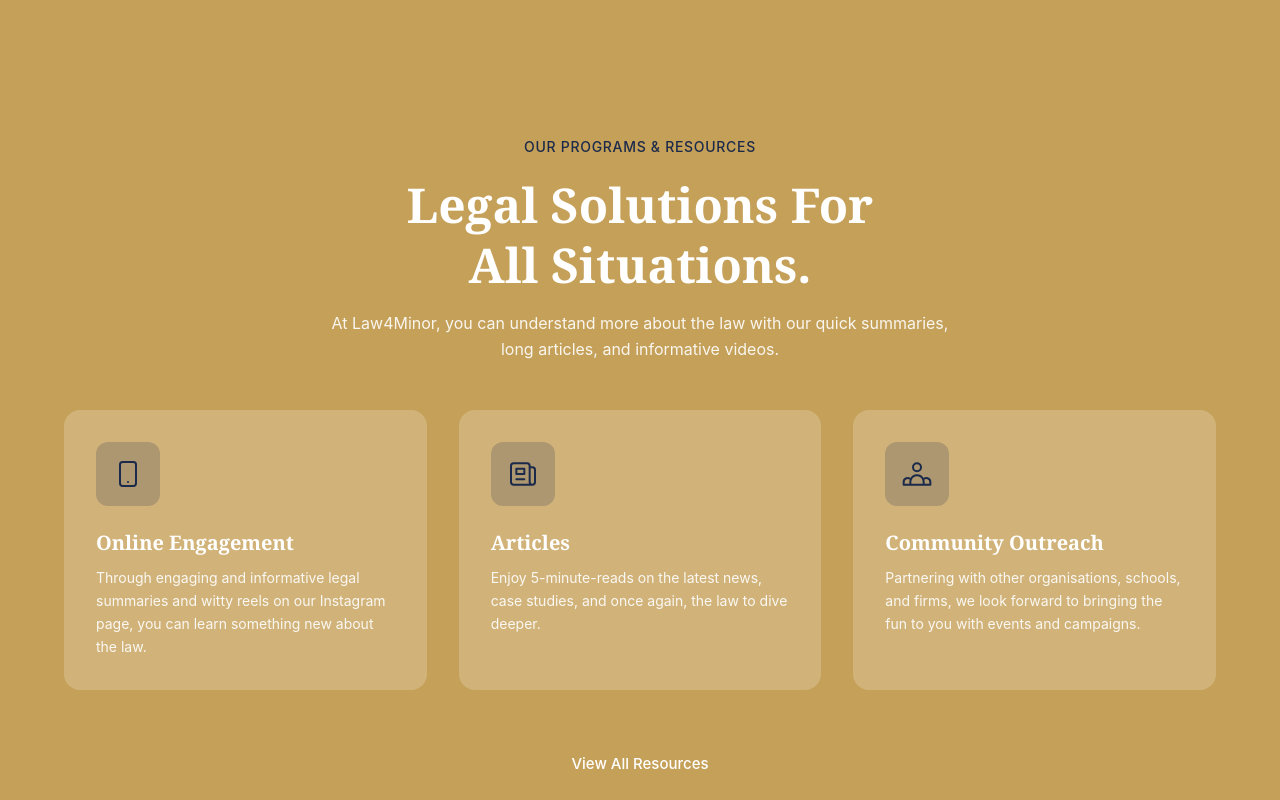
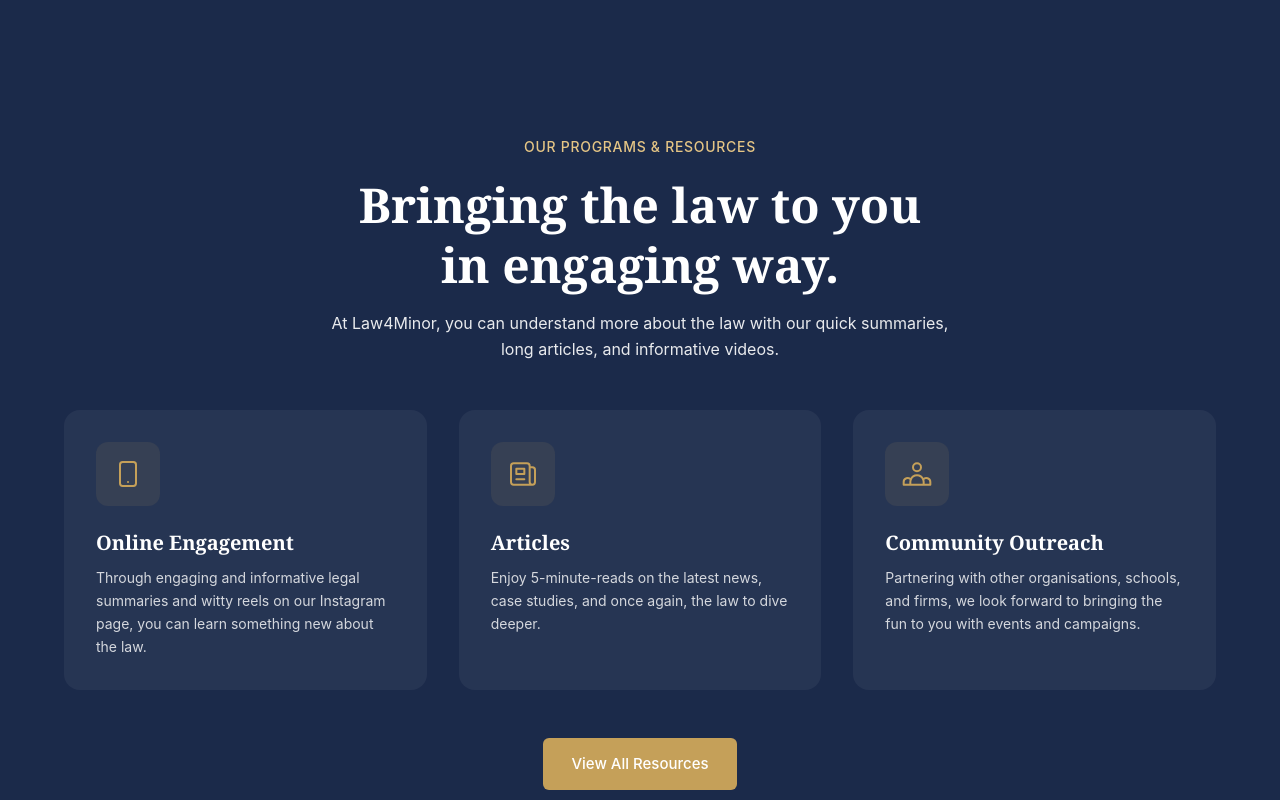
Before and after one commit to lukashow/law4minor-2026, a React (Vite) app in the folder frontend/: page / in a window 1280 px wide. Shown: the part 2500-3300 px from the top of the page. Built offline with nearby package versions, Linux system fonts and the light colour scheme; no server answers.

Commit message:
fix(service): Readjust coor scheme for readability

```diff
--- a/frontend/src/components/landing/ServicesSection.tsx
+++ b/frontend/src/components/landing/ServicesSection.tsx
@@ -64,12 +64,12 @@
   }, []);
 
   return (
-    <section ref={sectionRef} className="section bg-[var(--color-primary)]">
+    <section ref={sectionRef} className="section bg-[var(--color-accent)]">
       <div className="container">
         <div className="text-center mb-12">
-          <span className="text-[var(--color-accent)] text-sm font-medium uppercase tracking-wider">Our Programs & Resources</span>
+          <span className="text-[var(--color-primary-light)] text-sm font-medium uppercase tracking-wider">Our Programs & Resources</span>
           <h2 className="font-serif text-3xl md:text-4xl lg:text-5xl font-bold text-white mt-4 mb-4">
-            Legal Solutions For<br />All Situations.
+            Bringing the law to you<br />in engaging way.
           </h2>
           <p className="text-white/90 w-full">
             At Law4Minor, you can understand more about the law with our quick summaries, <br/>long articles, and informative videos.
@@ -80,15 +80,15 @@
           {services.map((service, index) => (
             <div
               key={index}
-              className="service-card group bg-white/20 hover:bg-white/40 rounded-2xl p-8 transition-all duration-300 opacity-0"
+              className="service-card group bg-white/5 hover:bg-white/10 rounded-2xl p-8 transition-all duration-300 opacity-0"
             >
-              <div className="w-16 h-16 rounded-xl bg-[var(--color-accent)]/20 group-hover:bg-[var(--color-accent)] flex items-center justify-center text-[var(--color-accent)] group-hover:text-white mb-6 transition-all">
+              <div className="w-16 h-16 rounded-xl bg-[var(--color-primary)]/10 group-hover:bg-[var(--color-primary)] flex items-center justify-center text-[var(--color-primary)] group-hover:text-[var(--color-accent)] mb-6 transition-all">
                 {service.icon}
               </div>
-              <h3 className="font-serif text-xl font-semibold text-white group-hover:text-gray-700 mb-3 transition-colors">
+              <h3 className="font-serif text-xl font-semibold text-white group-hover:text-[var(--color-primary-light)] mb-3 transition-colors">
                 {service.title}
               </h3>
-              <p className="text-white/90 group-hover:text-gray-600 text-sm leading-relaxed transition-colors">
+              <p className="text-white/80 group-hover:text-white text-sm leading-relaxed transition-colors">
                 {service.description}
               </p>
             </div>
```
